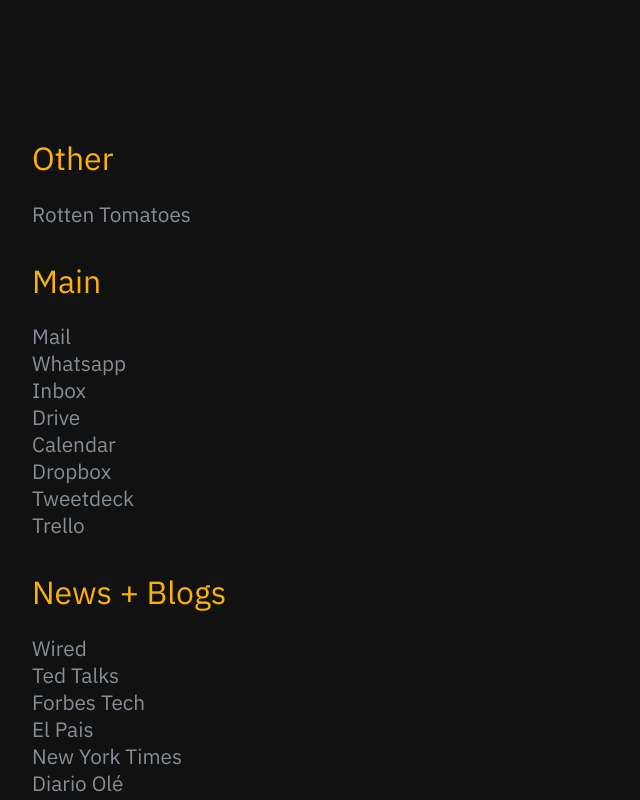
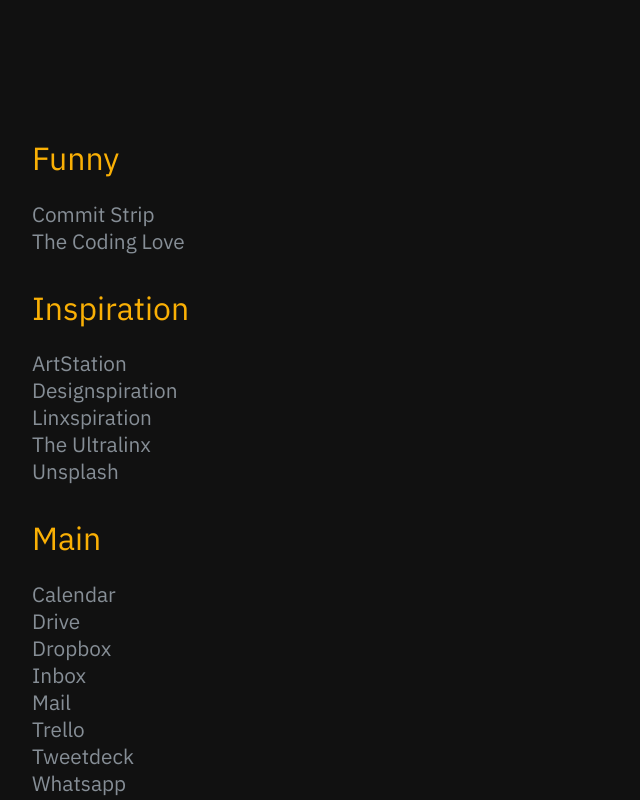
Before and after one commit to singuerinc/dial, a React (Vite) app: page / in a window 1280 px wide. Shown: the top 800 px of the page, without its empty margins (0-640 px from the left). Built offline with nearby package versions, Linux system fonts and the light colour scheme.

Commit message:
feat: sort alpha

```diff
--- a/data.json
+++ b/data.json
@@ -9,7 +9,7 @@
     ]
   },
   {
-    "title": "main",
+    "title": "Main",
     "links": [
       {
         "label": "Mail",
--- a/src/components/Dial.tsx
+++ b/src/components/Dial.tsx
@@ -6,6 +6,17 @@
 import { Category } from "./Category";
 import { ICategory } from "../ICategory";
 import styled from "styled-components";
+import { ILink } from "../ILink";
+
+// @ts-ignore
+const sorted: ICategory[] = data.default
+  .sort((x: ICategory, y: ICategory) => (x.title > y.title ? 1 : -1))
+  .map((cat: ICategory) => {
+    const links = cat.links.sort((x: ILink, y: ILink) =>
+      x.label > y.label ? 1 : -1
+    );
+    return { ...cat, links };
+  });
 
 const contains = (value: string, label: string) => {
   const labelLower = label.toLocaleLowerCase();
@@ -16,13 +27,11 @@
 
 export function Dial() {
   const theme = useContext(defaultTheme);
-  // @ts-ignore
-  const initData: ICategory[] = data.default;
-  const [categories, setCategories] = useState<ICategory[]>(initData);
+  const [categories, setCategories] = useState(sorted);
 
   function handleSearchChange(value: string) {
     // select those categories that contains results
-    const filteredCats = initData.filter(cat => {
+    const filteredCats = sorted.filter(cat => {
       return cat.links.some(
         link => contains(value, link.label) || contains(value, link.href)
       );
```
